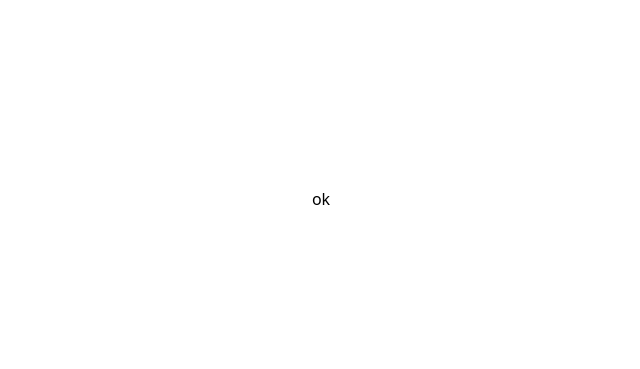
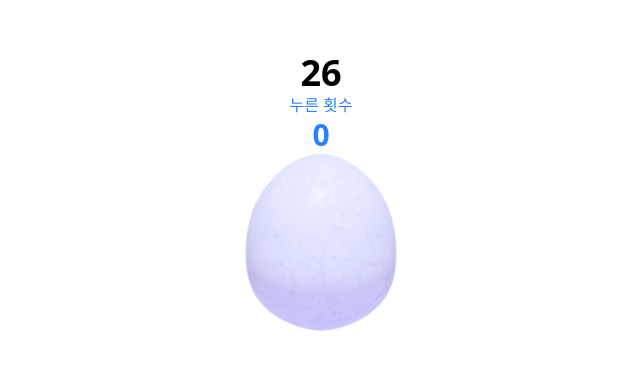
Before and after one commit to ygfafa/massive-touch-event-compare, a Next.js app: page /szs in a window 1280 px wide. Shown: the part 201-570 px from the top of the page, without its empty margins (319-959 px from the left). Built offline with nearby package versions, Linux system fonts and the light colour scheme.

Commit message:
fix: ssr false

```diff
--- a/app/szs/_components/RandomEggTapTap/TapArea.tsx
+++ b/app/szs/_components/RandomEggTapTap/TapArea.tsx
@@ -3,7 +3,13 @@
 import { motion } from "framer-motion";
 import { useEffect, useRef, useState } from "react";
 
-import { LazyLottie, LottieRef } from "@/components/LazyLottie";
+import dynamic from "next/dynamic";
+import type { LottieRef } from "@/components/LazyLottie";
+
+const LazyLottie = dynamic(
+  () => import("@/components/LazyLottie").then((mod) => mod.LazyLottie),
+  { ssr: false }
+);
 
 import { Position, Size } from "./RandomEggTapTap";
 
--- a/app/szs/page.tsx
+++ b/app/szs/page.tsx
@@ -1,40 +1,53 @@
 "use client";
 
+import { useRouter } from "next/navigation";
+import { useEffect, useRef, useState } from "react";
+import { useCountdown, useCounter } from "usehooks-ts";
+
+import { CountDisplay } from "./_components/CountDisplay";
+import { CountDownOverlay } from "./_components/CountDownOverlay";
+import {
+  GameProgressBar,
+  GameProgressBarRef,
+} from "./_components/GameProgressBar";
+import { RandomEggTapTap } from "./_components/RandomEggTapTap";
+import { GAME_TIME } from "./_constants";
+import { useGameConfigStore } from "./_stores/gameConfigStore";
 // import { useGameResultStore } from "./_stores/gameResultStore";
 
 const Page = () => {
-  //   const router = useRouter();
-  //   const gameConfigStore = useGameConfigStore();
-  //   const tapCounter = useCounter(0);
+  const router = useRouter();
+  const gameConfigStore = useGameConfigStore();
+  const tapCounter = useCounter(0);
 
-  //   const [isOverlayShow, setIsOverlayShow] = useState(true);
-  //   const [isGamePlaying, setIsGamePlaying] = useState(false);
+  const [isOverlayShow, setIsOverlayShow] = useState(true);
+  const [isGamePlaying, setIsGamePlaying] = useState(false);
 
-  //   const [gameLeftTime, { startCountdown: startGameCountdown }] = useCountdown({
-  //     countStart: GAME_TIME,
-  //   });
+  const [gameLeftTime, { startCountdown: startGameCountdown }] = useCountdown({
+    countStart: GAME_TIME,
+  });
 
-  //   const gameProgressBarRef = useRef<GameProgressBarRef>(null);
+  const gameProgressBarRef = useRef<GameProgressBarRef>(null);
 
-  //   const successTimeRef = useRef(0);
+  const successTimeRef = useRef(0);
 
-  //   const prefetchByResult = () => {
-  //     if (tapCounter.count >= gameConfigStore.successCount!) {
-  //       router.prefetch("/rewards/taptap/play/success");
-  //       router.prefetch("/rewards/taptap/play/success-ranked");
+  const prefetchByResult = () => {
+    if (tapCounter.count >= gameConfigStore.successCount!) {
+      router.prefetch("/rewards/taptap/play/success");
+      router.prefetch("/rewards/taptap/play/success-ranked");
 
-  //       return;
-  //     }
+      return;
+    }
 
-  //     router.prefetch("/rewards/taptap/play/failure");
-  //   };
+    router.prefetch("/rewards/taptap/play/failure");
+  };
 
-  //   useEffect(() => {
-  //     if (gameLeftTime === 0) {
-  //       prefetchByResult();
-  //       setIsGamePlaying(false);
-  //     }
-  //   }, [gameLeftTime]);
+  useEffect(() => {
+    if (gameLeftTime === 0) {
+      prefetchByResult();
+      setIsGamePlaying(false);
+    }
+  }, [gameLeftTime]);
 
   /**
    * Dim 영역과 status bar / safe area 색상 억지로 맞추기 위해 사용
@@ -44,8 +57,7 @@ const Page = () => {
 
   return (
     <div className="flex flex-col items-center justify-center">
-      ok
-      {/* <span className="text-4xl font-bold">{gameLeftTime}</span>
+      <span className="text-4xl font-bold">{gameLeftTime}</span>
       <CountDisplay count={tapCounter.count} />
 
       <div
@@ -84,7 +96,7 @@ const Page = () => {
 
       <div>
         <GameProgressBar duration={GAME_TIME} ref={gameProgressBarRef} />
-      </div> */}
+      </div>
     </div>
   );
 };
```
